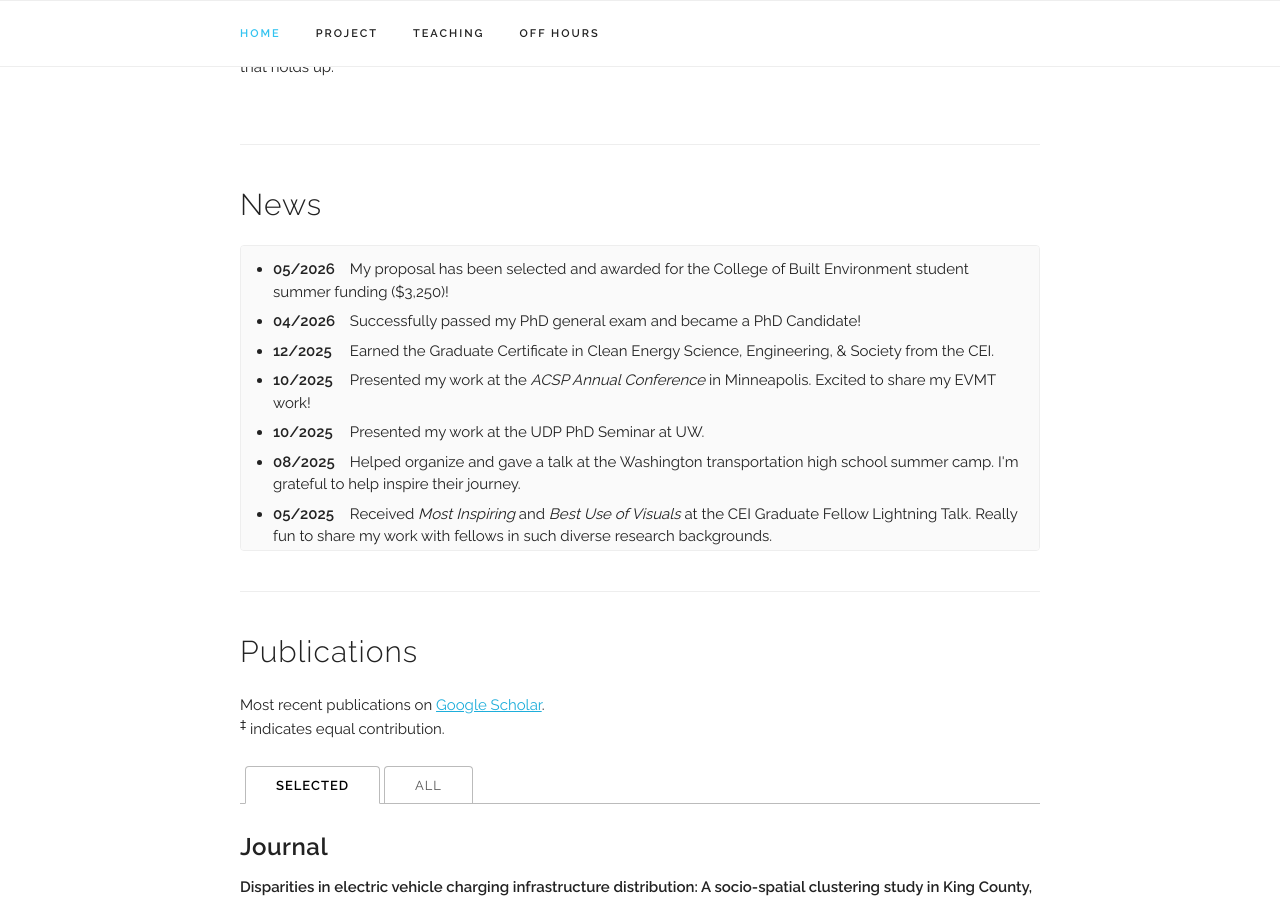
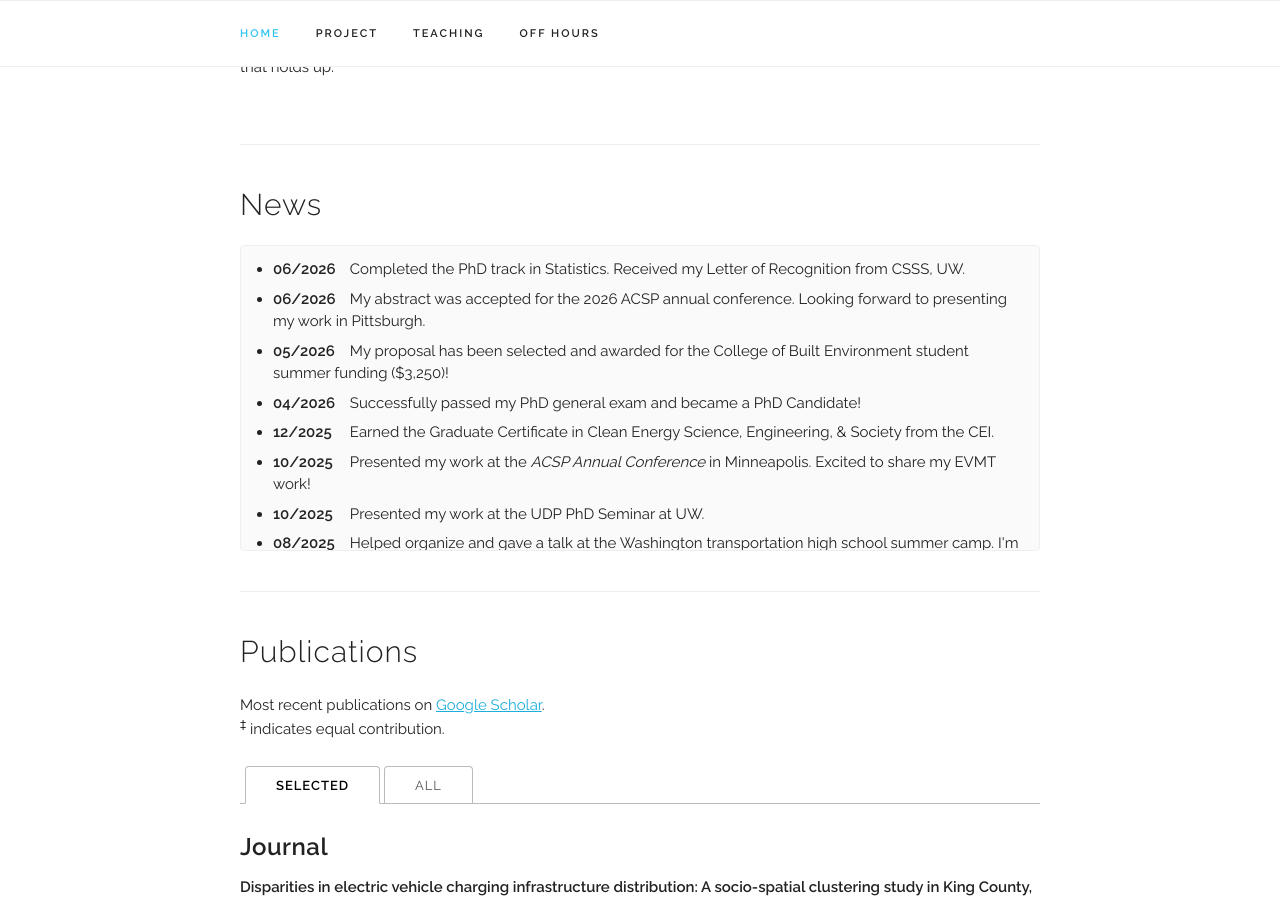
Before and after one commit to ShiQi-Ding/shiqi-ding.github.io, a Jekyll site: the page built from index.html, in a window 1280 px wide and 900 px high, scrolled down 1035 px. Built offline with Jekyll 4.4.1, drawn with Linux system fonts in a browser that asks for light colours; some web fonts are replaced.

Commit message:
Update news.yaml

```diff
--- a/_data/news.yaml
+++ b/_data/news.yaml
@@ -1,6 +1,12 @@
 # Dates use MM/YYYY format. News list is newest-first.
 
 items:
+
+  - date: "06/2026"
+    text: "Completed the PhD track in Statistics. Received my Letter of Recognition from CSSS, UW."
+
+  - date: "06/2026"
+    text: "My abstract was accepted for the 2026 ACSP annual conference. Looking forward to presenting my work in Pittsburgh."
 
   - date: "05/2026"
     text: "My proposal has been selected and awarded for the College of Built Environment student summer funding ($3,250)!"
```
